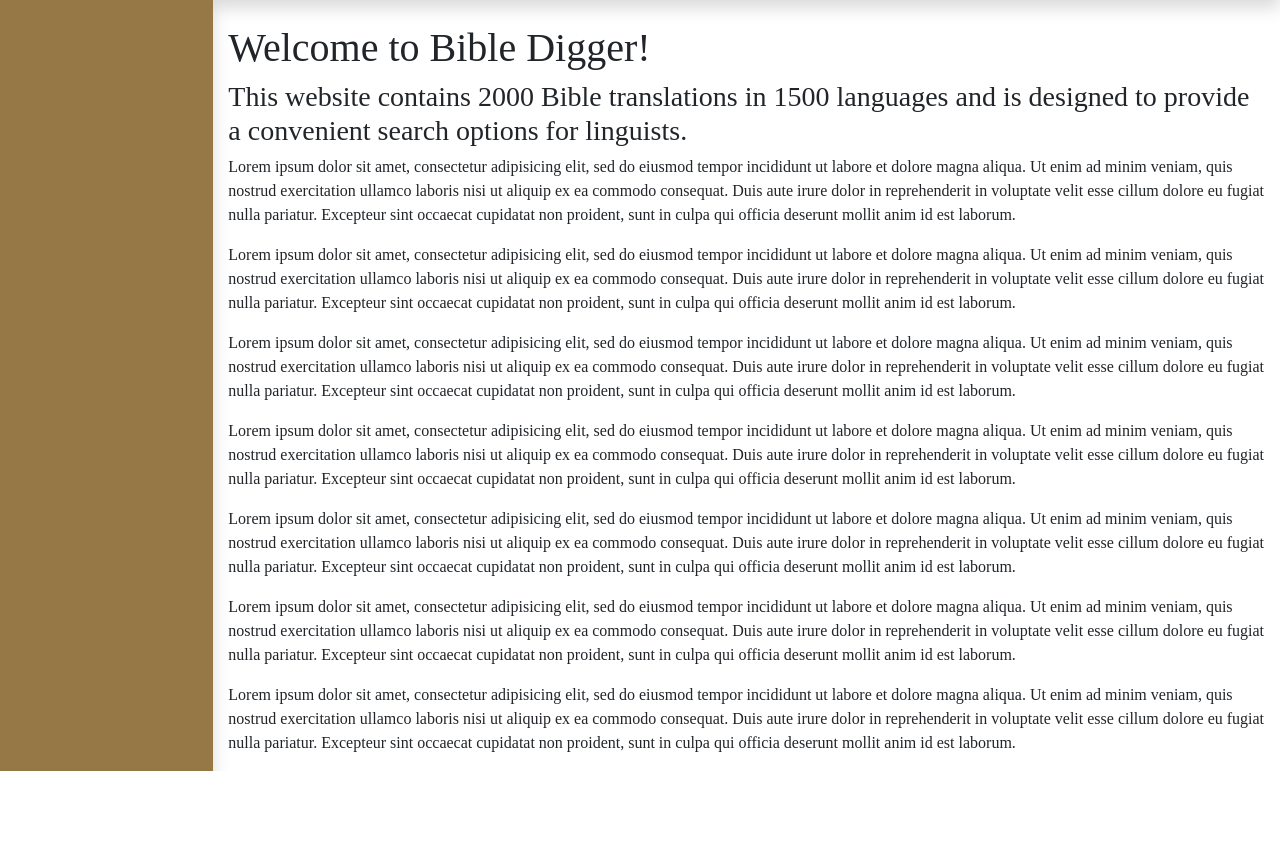
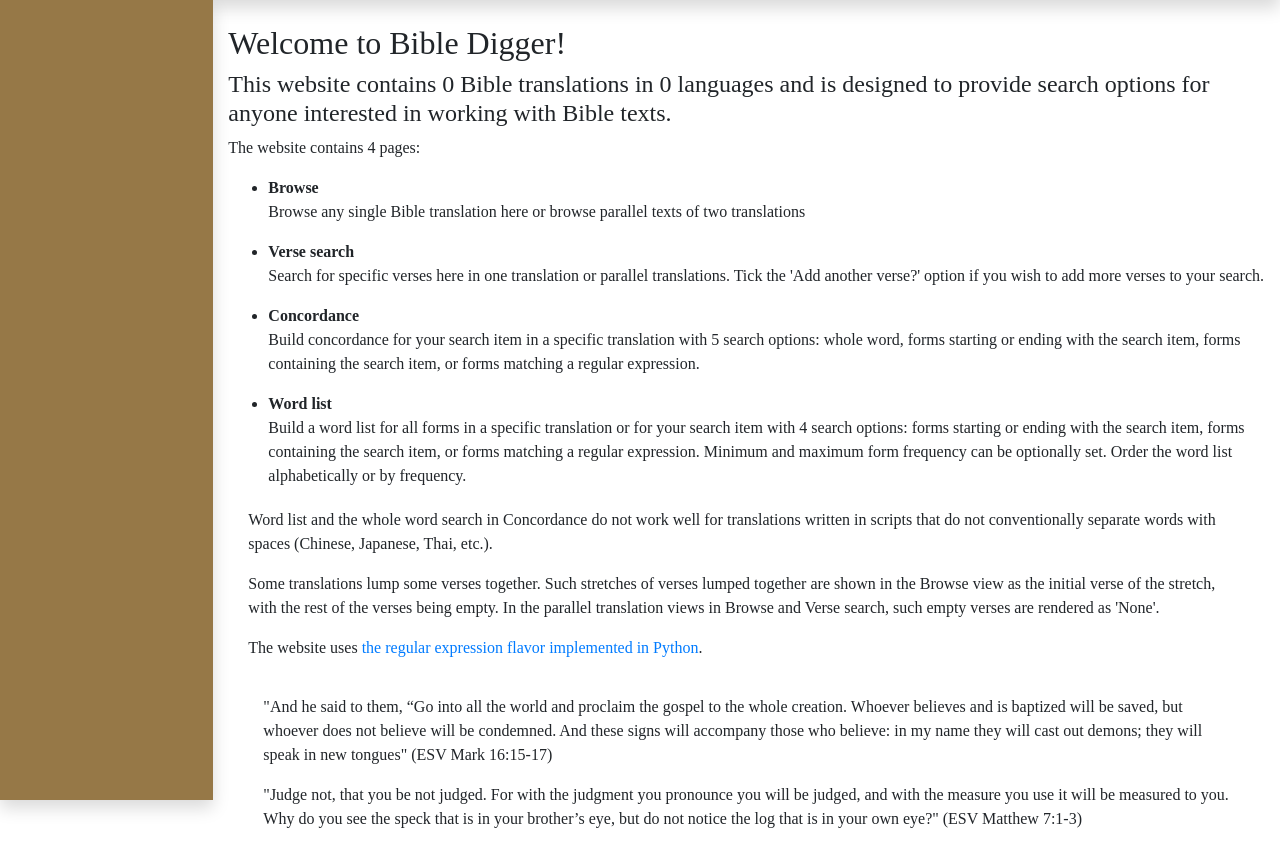
Before and after one commit to SergeiKlimenko/BibleDigger, a Flask app: page / in a window 1280 px wide. Shown: the part 56-922 px from the top of the page. Before the commit the page ends 827 px from the top, so only its background shows below. Run offline with Flask 2, Linux system fonts and the light colour scheme; data that the repository does not hold is empty; parts of the project's set-up code (start-up, migrations or seed data) failed here and were passed over; some libraries are stand-ins or nearby versions; some web fonts are replaced.

Commit message:
Edit text in index.html

```diff
--- a/bibledigger/core/views.py
+++ b/bibledigger/core/views.py
@@ -1,9 +1,14 @@
 from flask import render_template, request, Blueprint
-
+from bibledigger import db
 
 core = Blueprint('core', __name__)
 
 
 @core.route('/')
 def index():
-    return render_template('index.html')
+    languagesNo = db.engine.execute("SELECT COUNT(*) FROM languages").fetchone()[0]
+    translationsNo = db.engine.execute("SELECT COUNT(*) FROM translations").fetchone()[0]
+
+    return render_template('index.html',
+                            languagesNo=languagesNo,
+                            translationsNo=translationsNo)
--- a/bibledigger/functions/views.py
+++ b/bibledigger/functions/views.py
@@ -735,8 +735,6 @@ def concordance(language_id=None, translation_id=None, searchItem=None, searchOp
 
 
 ###TO DO: Stretching of the sidebar
-###TO DO: Front page
 ###TO DO: Change sorting colors
-###TO DO: Flask app factory
 ###TO DO: Parallel texts with absent verses
 ###TO DO: Remove spaces from wordlist
--- a/bibledigger/templates/index.html
+++ b/bibledigger/templates/index.html
@@ -1,14 +1,31 @@
 {% extends "base.html" %}
 {% block content %}
 <div class="container mt-4 mb-3 text">
-  <h1>Welcome to Bible Digger!</h1>
-  <h3>This website contains 2000 Bible translations in 1500 languages and is designed to provide a convenient search options for linguists.</h3>
-  <p>Lorem ipsum dolor sit amet, consectetur adipisicing elit, sed do eiusmod tempor incididunt ut labore et dolore magna aliqua. Ut enim ad minim veniam, quis nostrud exercitation ullamco laboris nisi ut aliquip ex ea commodo consequat. Duis aute irure dolor in reprehenderit in voluptate velit esse cillum dolore eu fugiat nulla pariatur. Excepteur sint occaecat cupidatat non proident, sunt in culpa qui officia deserunt mollit anim id est laborum.</p>
-  <p>Lorem ipsum dolor sit amet, consectetur adipisicing elit, sed do eiusmod tempor incididunt ut labore et dolore magna aliqua. Ut enim ad minim veniam, quis nostrud exercitation ullamco laboris nisi ut aliquip ex ea commodo consequat. Duis aute irure dolor in reprehenderit in voluptate velit esse cillum dolore eu fugiat nulla pariatur. Excepteur sint occaecat cupidatat non proident, sunt in culpa qui officia deserunt mollit anim id est laborum.</p>
-  <p>Lorem ipsum dolor sit amet, consectetur adipisicing elit, sed do eiusmod tempor incididunt ut labore et dolore magna aliqua. Ut enim ad minim veniam, quis nostrud exercitation ullamco laboris nisi ut aliquip ex ea commodo consequat. Duis aute irure dolor in reprehenderit in voluptate velit esse cillum dolore eu fugiat nulla pariatur. Excepteur sint occaecat cupidatat non proident, sunt in culpa qui officia deserunt mollit anim id est laborum.</p>
-  <p>Lorem ipsum dolor sit amet, consectetur adipisicing elit, sed do eiusmod tempor incididunt ut labore et dolore magna aliqua. Ut enim ad minim veniam, quis nostrud exercitation ullamco laboris nisi ut aliquip ex ea commodo consequat. Duis aute irure dolor in reprehenderit in voluptate velit esse cillum dolore eu fugiat nulla pariatur. Excepteur sint occaecat cupidatat non proident, sunt in culpa qui officia deserunt mollit anim id est laborum.</p>
-  <p>Lorem ipsum dolor sit amet, consectetur adipisicing elit, sed do eiusmod tempor incididunt ut labore et dolore magna aliqua. Ut enim ad minim veniam, quis nostrud exercitation ullamco laboris nisi ut aliquip ex ea commodo consequat. Duis aute irure dolor in reprehenderit in voluptate velit esse cillum dolore eu fugiat nulla pariatur. Excepteur sint occaecat cupidatat non proident, sunt in culpa qui officia deserunt mollit anim id est laborum.</p>
-  <p>Lorem ipsum dolor sit amet, consectetur adipisicing elit, sed do eiusmod tempor incididunt ut labore et dolore magna aliqua. Ut enim ad minim veniam, quis nostrud exercitation ullamco laboris nisi ut aliquip ex ea commodo consequat. Duis aute irure dolor in reprehenderit in voluptate velit esse cillum dolore eu fugiat nulla pariatur. Excepteur sint occaecat cupidatat non proident, sunt in culpa qui officia deserunt mollit anim id est laborum.</p>
-  <p>Lorem ipsum dolor sit amet, consectetur adipisicing elit, sed do eiusmod tempor incididunt ut labore et dolore magna aliqua. Ut enim ad minim veniam, quis nostrud exercitation ullamco laboris nisi ut aliquip ex ea commodo consequat. Duis aute irure dolor in reprehenderit in voluptate velit esse cillum dolore eu fugiat nulla pariatur. Excepteur sint occaecat cupidatat non proident, sunt in culpa qui officia deserunt mollit anim id est laborum.</p>
+  <h2>Welcome to Bible Digger!</h2>
+  <h4>This website contains {{ translationsNo }} Bible translations in {{ languagesNo }} languages and is designed to provide search options for anyone interested in working with Bible texts.</h4>
+  <p>The website contains 4 pages:</p>
+  <ul>
+    <li><b>Browse</b></li>
+    <p>Browse any single Bible translation here or browse parallel texts of two translations</p>
+    <li><b>Verse search</b></li>
+    <p>Search for specific verses here in one translation or parallel translations. Tick the 'Add another verse?' option if you wish to add more verses to your search.</p>
+    <li><b>Concordance</b></li>
+    <p>Build concordance for your search item in a specific translation with 5 search options: whole word, forms starting or ending with the search item, forms containing the search item, or forms matching a regular expression.</p>
+    <li><b>Word list</b></li>
+    <p>Build a word list for all forms in a specific translation or for your search item with 4 search options: forms starting or ending with the search item, forms containing the search item, or forms matching a regular expression. Minimum and maximum form frequency can be optionally set. Order the word list alphabetically or by frequency.</p>
+  </ul>
+
+  <div style="margin:20px">
+  <p>Word list and the whole word search in Concordance do not work well for translations written in scripts that do not conventionally separate words with spaces (Chinese, Japanese, Thai, etc.).</p>
+  <p>Some translations lump some verses together. Such stretches of verses lumped together are shown in the Browse view as the initial verse of the stretch, with the rest of the verses being empty. In the parallel translation views in Browse and Verse search, such empty verses are rendered as 'None'.</p>
+  <p>The website uses <a href="https://docs.python.org/3/library/re.html">the regular expression flavor implemented in Python</a>.</p>
+  </div>
+  <p> </p>
+  <p> </p>
+  <p> </p>
+  <div style="margin:35px">
+  <p>"And he said to them, “Go into all the world and proclaim the gospel to the whole creation. Whoever believes and is baptized will be saved, but whoever does not believe will be condemned. And these signs will accompany those who believe: in my name they will cast out demons; they will speak in new tongues" (ESV Mark 16:15-17)</p>
+  <p>"Judge not, that you be not judged. For with the judgment you pronounce you will be judged, and with the measure you use it will be measured to you. Why do you see the speck that is in your brother’s eye, but do not notice the log that is in your own eye?" (ESV Matthew 7:1-3)</p>
+  </div>
 </div>
 {% endblock %}
```
